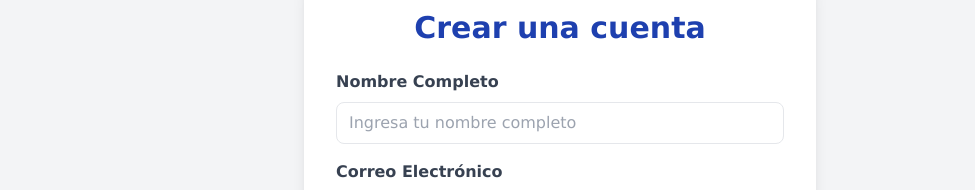
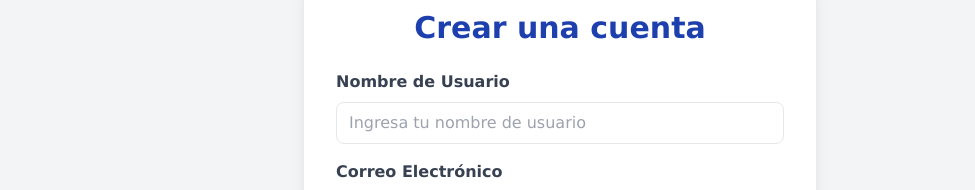
Before and after one commit to eliceoflmov72/Atlas, an Angular app: page /sign-up in a window 1280 px wide. Shown: the part 176-366 px from the top of the page, without its empty margins (80-1055 px from the left). Built offline with nearby package versions, Linux system fonts and the light colour scheme.

Commit message:
`Update label and placeholder text in signup form input field`

```diff
--- a/src/app/pages/auth/signup/signup.component.html
+++ b/src/app/pages/auth/signup/signup.component.html
@@ -6,13 +6,13 @@
     <form>
       <div class="mb-4">
         <label class="mb-2 block font-bold text-gray-700" for="name"
-          >Nombre Completo</label
+          >Nombre de Usuario</label
         >
         <input
           class="w-full rounded-lg border px-3 py-2 focus:outline-none focus:ring-2 focus:ring-blue-500"
           type="text"
           id="name"
-          placeholder="Ingresa tu nombre completo"
+          placeholder="Ingresa tu nombre de usuario"
           required
         />
       </div>
```
